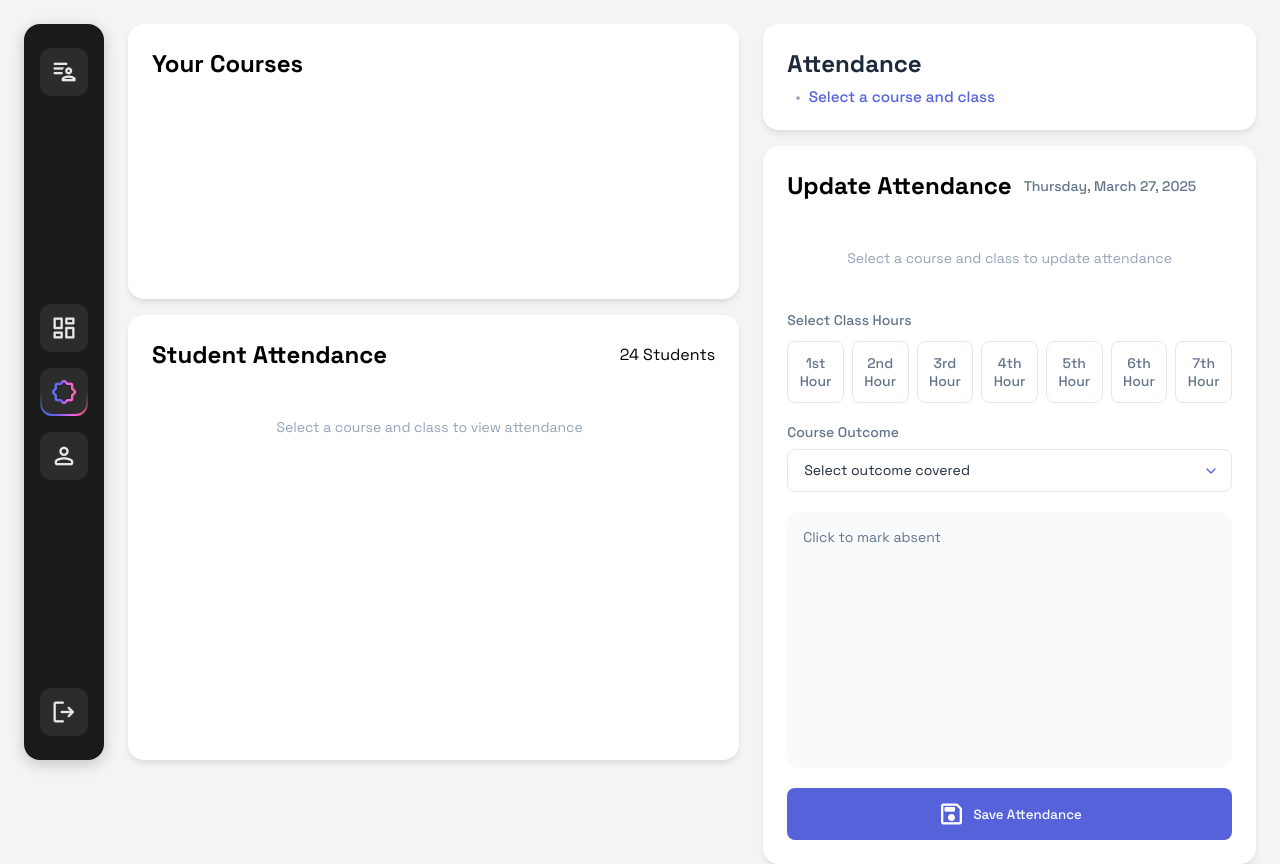
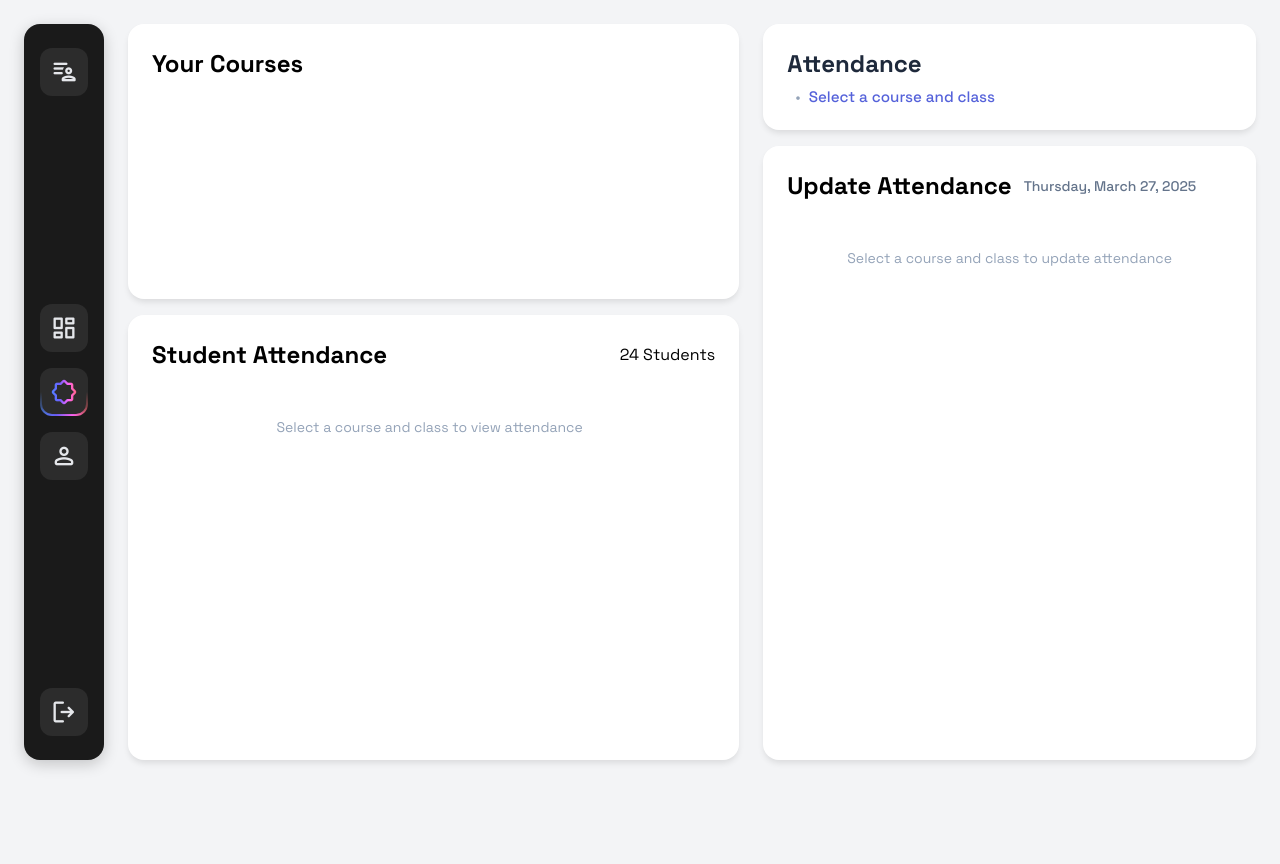
Before and after one commit to gru13/Faculty-Dashboard, a website: page public/html/attendance.html in a window 1280 px wide. After the commit the page ends 800 px from the top, so only its background shows below. Drawn offline with nearby package versions, Linux system fonts and the light colour scheme; no server answers; a web font is replaced by a local one.

Commit message:
test cleaning

```diff
--- a/public/html/attendance.html
+++ b/public/html/attendance.html
@@ -188,7 +188,7 @@
 
                 <div class="attendance-form">
                     <div class="empty-state">Select a course and class to update attendance</div>
-                    <div class="time-selection">
+<!--                     <div class="time-selection">
                         <div class="form-group">
                             <label>Select Class Hours</label>
                             <div class="hours-grid">
@@ -216,17 +216,16 @@
                     <div class="attendance-grid">
                         <div class="grid-header">
                             <span>Click to mark absent</span>
-                            <!-- <button class="select-all">Select All Present</button> -->
                         </div>
-                        <div class="students-grid">
+                        <div class="students-grid"> -->
                             <!-- Will be populated dynamically -->
-                        </div>
+<!--                         </div>
                     </div>
 
                     <button class="submit-attendance">
                         <span class="material-symbols-rounded">save</span>
                         Save Attendance
-                    </button>
+                    </button> -->
                 </div>
             </div>
         </div>
```
